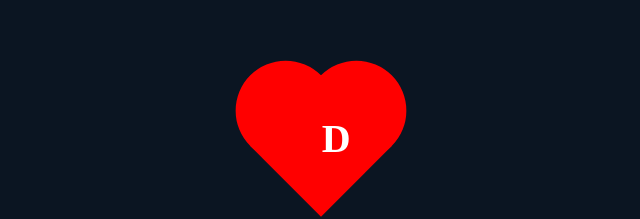
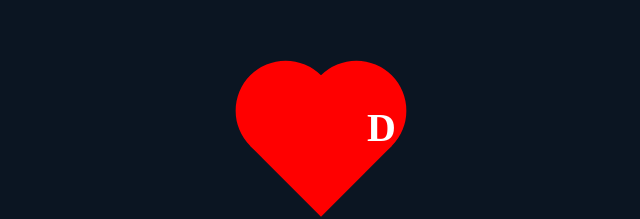
Before and after one commit to Yousefmo2005/joo, a plain HTML site: page index.html in a window 1280 px wide. Shown: the part 225-444 px from the top of the page, without its empty margins (319-959 px from the left). Drawn offline with Linux system fonts and the light colour scheme.

Commit message:
Update index.css

```diff
--- a/index.css
+++ b/index.css
@@ -56,8 +56,8 @@ h2{
     display: flex;
     justify-content: center;
     align-items: center;
-    left: 2vh;
-    top: 4vh;
+    left: 7vh;
+    top: 7vh;
 }
 
 .contaner{
```
